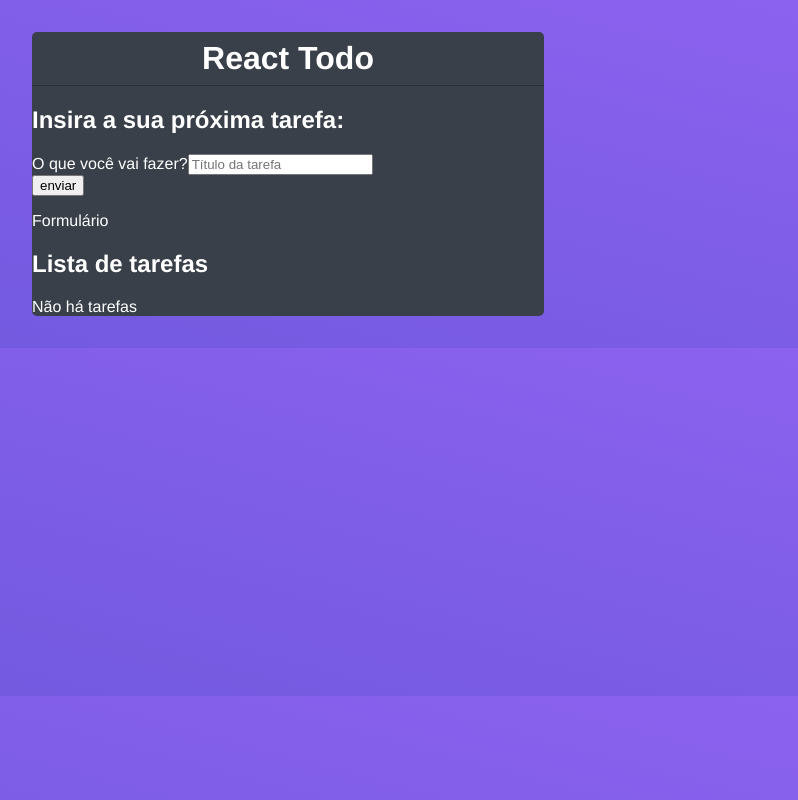
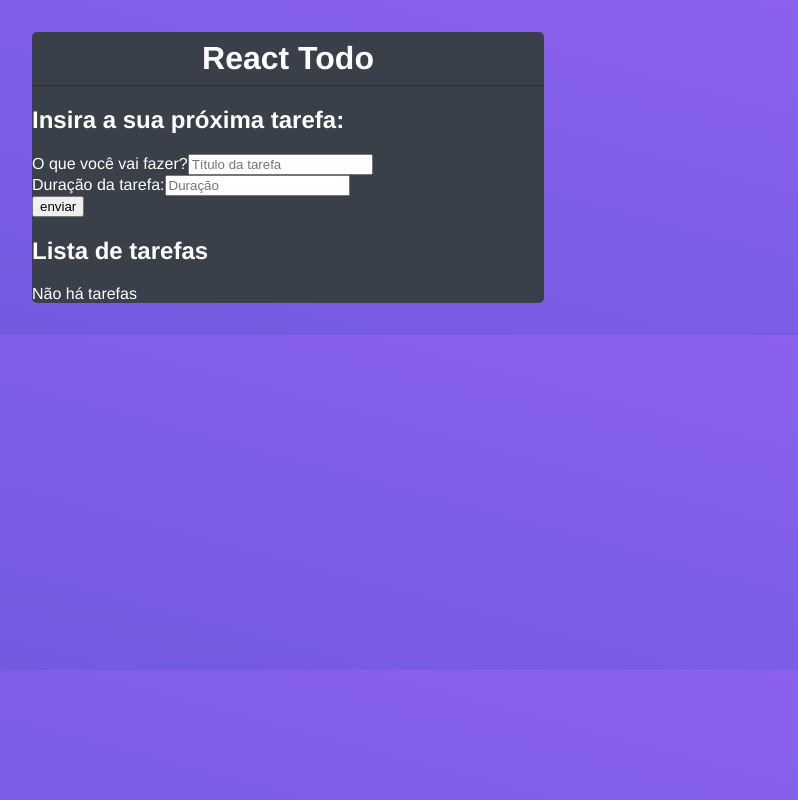
Before and after one commit to irving-Cesar/app-todo-list-react, a React (Create React App) app: page / in a window 1280 px wide. Shown: the whole page, without its empty margins (352-1150 px from the left). Built offline with nearby package versions, Linux system fonts and the light colour scheme.

Commit message:
add input time

```diff
--- a/src/App.js
+++ b/src/App.js
@@ -37,10 +37,23 @@ function App() {
               required
             />
           </div>
+
+          <div className="time-control">
+            <label htmlFor="time">Duração da tarefa:</label>
+            <input
+              type="text"
+              name="time"
+              placeholder="Duração"
+              onChange={(e) => setTime(e.target.value)}
+              value={time || ""}
+              required
+            />
+          </div>
+
           <input type="submit" value="enviar"></input>
         </form>
-        <p>Formulário</p>
       </div>
+
 
       <div className="list-todo">
         <h2>Lista de tarefas</h2>
```
